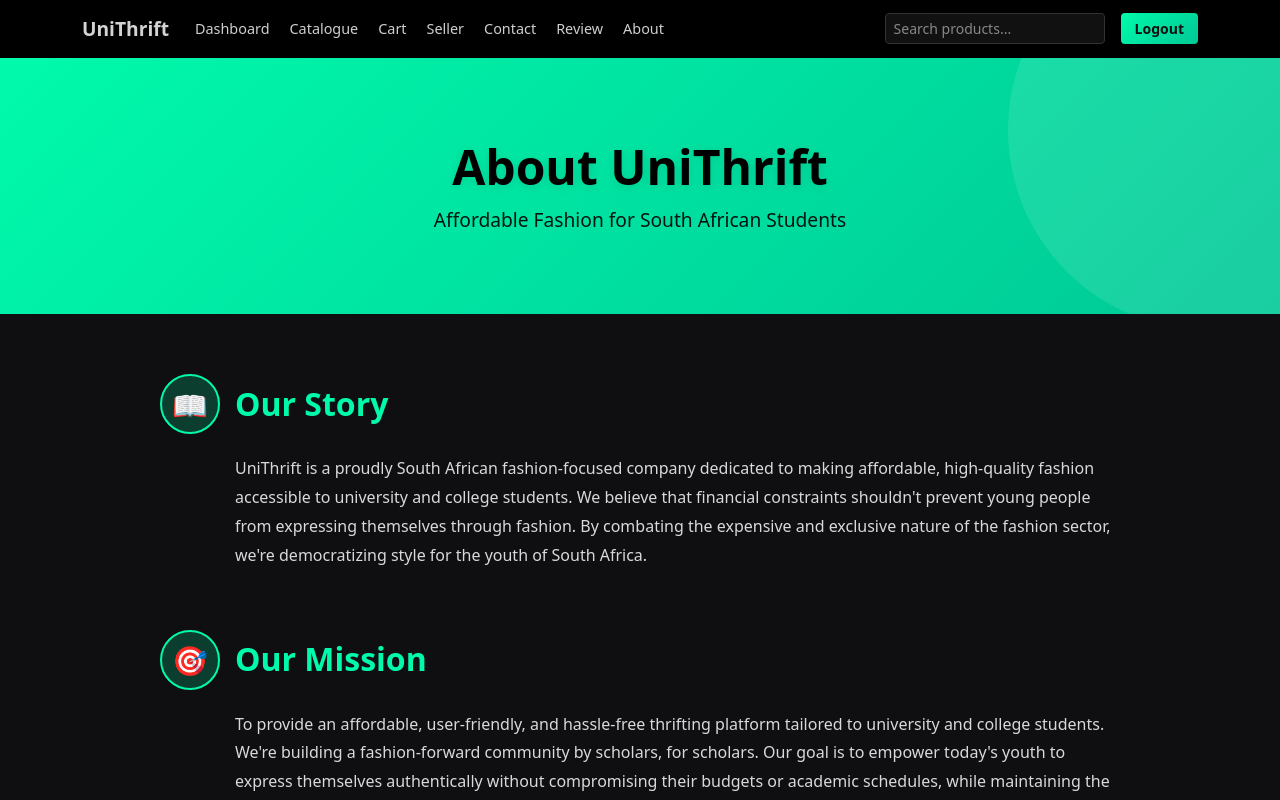
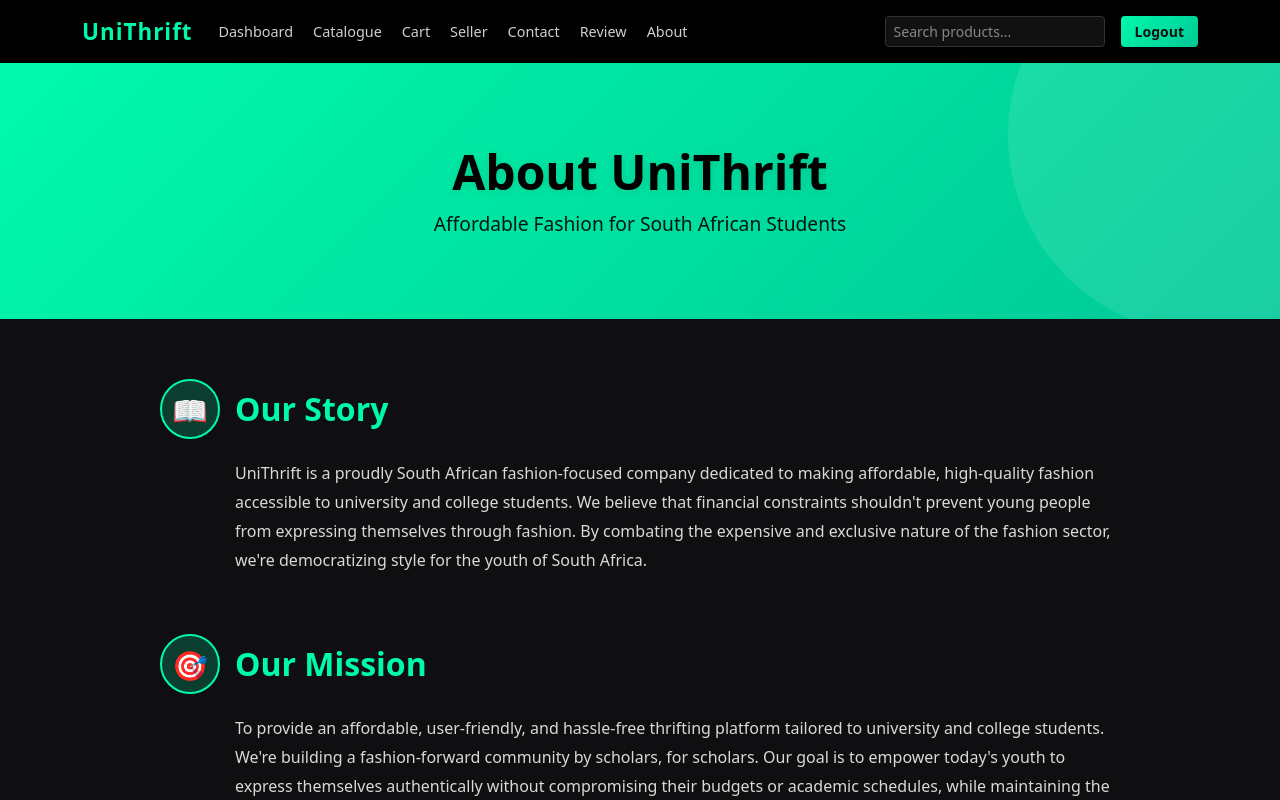
Before and after one commit to tentswalokhoza/UniThrift, a Vue app: page /about in a window 1280 px wide. Shown: the top 800 px of the page. Built offline with nearby package versions, Linux system fonts and the light colour scheme; sample sign-in values are in the browser's storage.

Commit message:
added deco catergory

```diff
--- a/src/components/NavBar.vue
+++ b/src/components/NavBar.vue
@@ -88,21 +88,23 @@ const handleLogout = () => {
 
 <style scoped>
 
-/* Navbar background */
+
 .custom-navbar {
   background-color: #000000;
   padding: 0.6rem 0;
 }
 
-/* Brand */
 .navbar-brand {
-  color: #d3d3d3 !important;
+  color: #00faab !important;
   font-weight: 700;
-  font-size: 1.2rem;
+  font-size: 1.4rem;
+  text-shadow: 2px 2px 5px rgba(0, 0, 0, 0.4);
+  letter-spacing: 1px;
+
 }
 
 .navbar-brand:hover {
-  color: #ffffff !important;
+  color: #00faab !important;
 }
 
 /* Nav links */
--- a/src/views/DashboardPage.vue
+++ b/src/views/DashboardPage.vue
@@ -117,7 +117,7 @@ onMounted(async () => {
 
 
 // category tabs
-const categories = ['All', 'Jackets', 'Shoes', 'Accessories', 'Pants', 'T-Shirts'];
+const categories = ['All', 'Jackets', 'Shoes', 'Accessories', 'Pants', 'T-Shirts','Decoration'];
 
 const getImageUrl = (val) => getProductImage(val) || ''
 
@@ -152,7 +152,8 @@ const getCategoryImage = (category) => {
     Shoes: getImageUrl('converse.png') || 'https://images.unsplash.com/photo-1542291026-7eec264c27ff',
     Accessories: getImageUrl('casio.png') || 'https://images.unsplash.com/photo-1523275335684-37898b6baf30',
     Pants: getImageUrl('bootlegged-jeans.png') || 'https://images.unsplash.com/photo-1541099649105-f69ad21f3246',
-    'T-Shirts': getImageUrl('graphic-tee.png') || 'https://images.unsplash.com/photo-1512436991641-6745cdb1723f'
+    'T-Shirts': getImageUrl('graphic-tee.png') || 'https://images.unsplash.com/photo-1512436991641-6745cdb1723f',
+    Decoration: getImageUrl('chair.png') || 'https://images.unsplash.com/photo-1505693416388-ac5ce068fe85'
   }
 
   const candidates = allProducts.value
```
Also changed, not shown: 2 other files (tests, documents, lock files or other folders).
